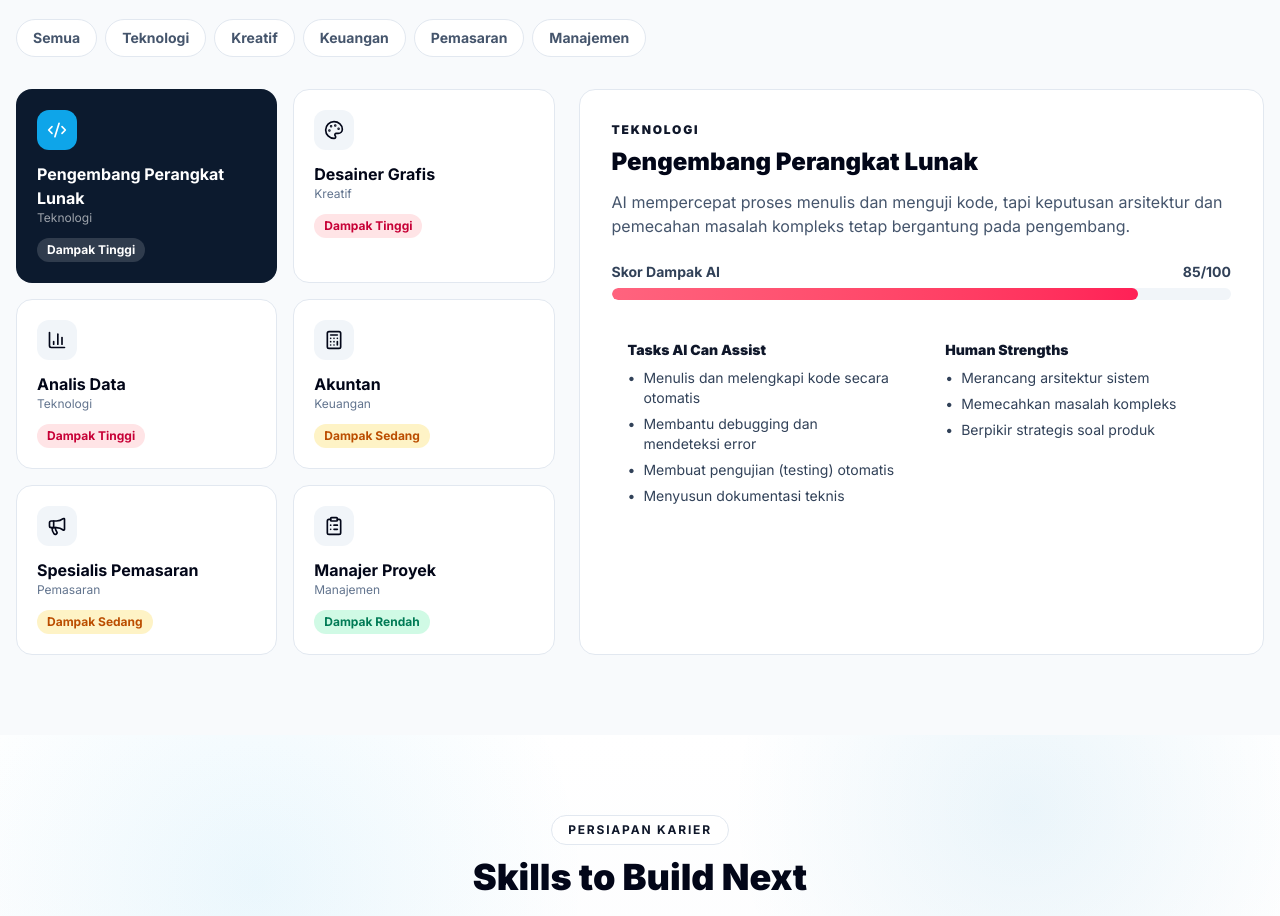
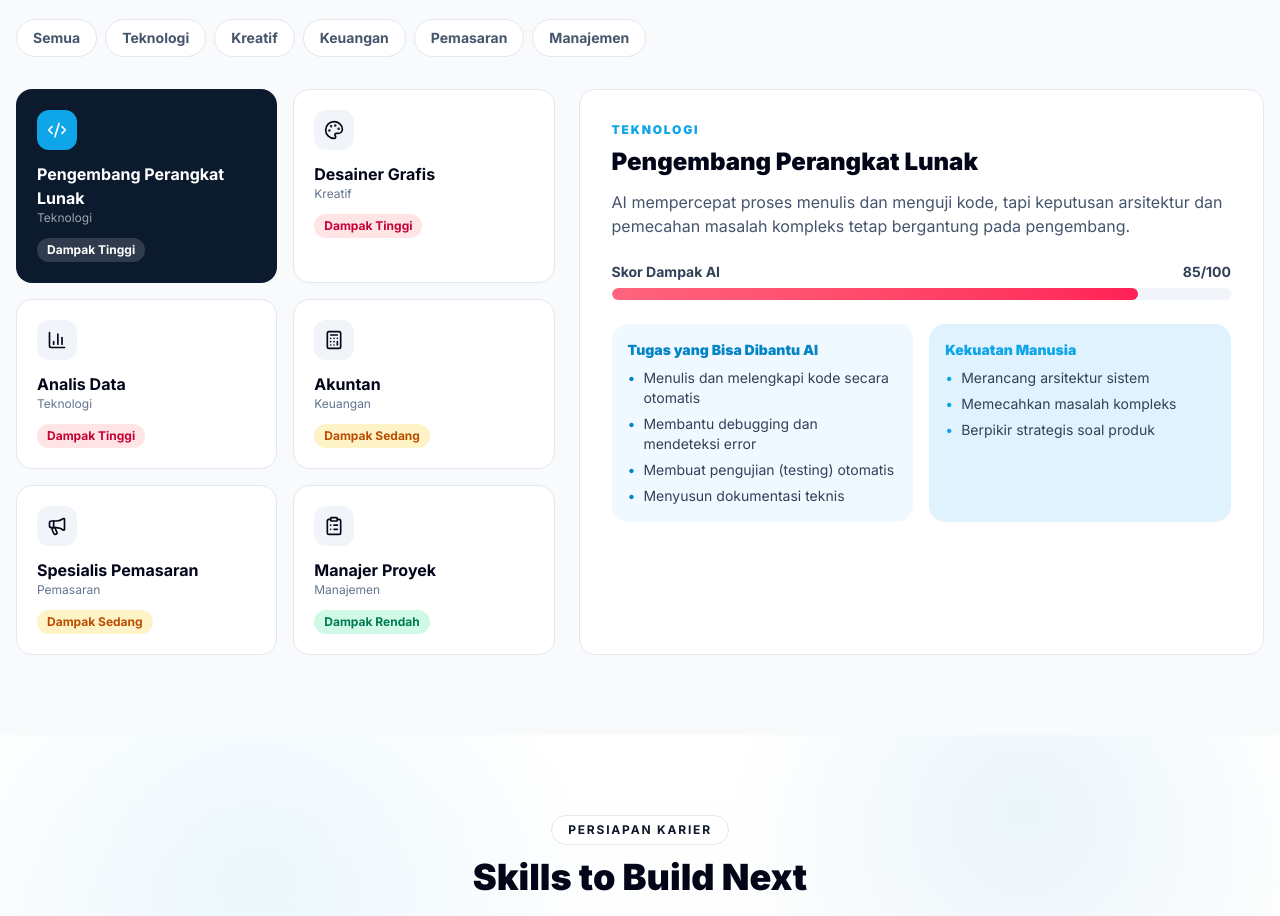
Before and after one commit to kevinazzaky/ai-job, a Next.js app: page / in a window 1280 px wide. Shown: the part 1660-2576 px from the top of the page. Built offline with nearby package versions, Linux system fonts and the light colour scheme.

Commit message:
eat: translate filter bar and job detail panel

```diff
--- a/src/components/jobs/FilterBar.tsx
+++ b/src/components/jobs/FilterBar.tsx
@@ -22,8 +22,8 @@ export default function FilterBar({
           className={clsx(
             "rounded-full border px-4 py-2 text-sm font-bold transition-colors",
             activeCategory === category
-              ? "border-transparent bg-(--color-primary)] text-white"
-              : "border-slate-200 bg-white text-slate-600 hover:border-slate-300"
+              ? "border-transparent bg-[var(--color-primary)] text-white"
+              : "border-slate-200 bg-white text-slate-600 hover:border-slate-300",
           )}
         >
           {category}
--- a/src/components/jobs/JobDetail.tsx
+++ b/src/components/jobs/JobDetail.tsx
@@ -19,7 +19,7 @@ export default function JobDetail({ job }: { job: Job | undefined }) {
             exit={{ opacity: 0, y: -8 }}
             transition={{ duration: 0.25 }}
           >
-            <p className="text-xs font-black uppercase tracking-[0.15em] text-(--color-violet)]">
+            <p className="text-xs font-black uppercase tracking-[0.15em] text-[var(--color-accent)]">
               {job.category}
             </p>
             <h3 className="mt-2 text-2xl font-black text-slate-950">{job.title}</h3>
@@ -30,27 +30,27 @@ export default function JobDetail({ job }: { job: Job | undefined }) {
             </div>
 
             <div className="mt-6 grid gap-4 sm:grid-cols-2">
-              <div className="rounded-2xl bg-(--color-violet-soft)] p-4">
-                <h4 className="mb-2 text-sm font-black text-(--color-violet)]">
-                  Tasks AI Can Assist
+              <div className="rounded-2xl bg-[var(--color-blue-soft)] p-4">
+                <h4 className="mb-2 text-sm font-black text-[var(--color-blue)]">
+                  Tugas yang Bisa Dibantu AI
                 </h4>
                 <ul className="space-y-1.5 text-sm text-slate-700">
                   {job.aiTasks.map((task) => (
                     <li key={task} className="flex gap-2">
-                      <span className="text-(--color-violet)]">•</span>
+                      <span className="text-[var(--color-blue)]">•</span>
                       {task}
                     </li>
                   ))}
                 </ul>
               </div>
-              <div className="rounded-2xl bg-(--color-accent-soft)] p-4">
-                <h4 className="mb-2 text-sm font-black text-(--color-accent)]">
-                  Human Strengths
+              <div className="rounded-2xl bg-[var(--color-accent-soft)] p-4">
+                <h4 className="mb-2 text-sm font-black text-[var(--color-accent)]">
+                  Kekuatan Manusia
                 </h4>
                 <ul className="space-y-1.5 text-sm text-slate-700">
                   {job.humanSkills.map((skill) => (
                     <li key={skill} className="flex gap-2">
-                      <span className="text-(--color-accent)]">•</span>
+                      <span className="text-[var(--color-accent)]">•</span>
                       {skill}
                     </li>
                   ))}
```
